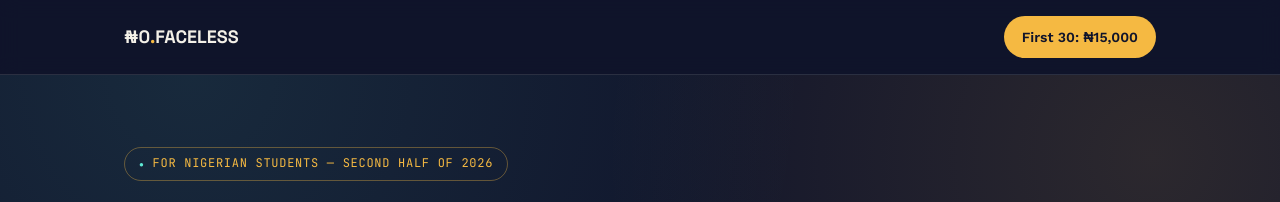
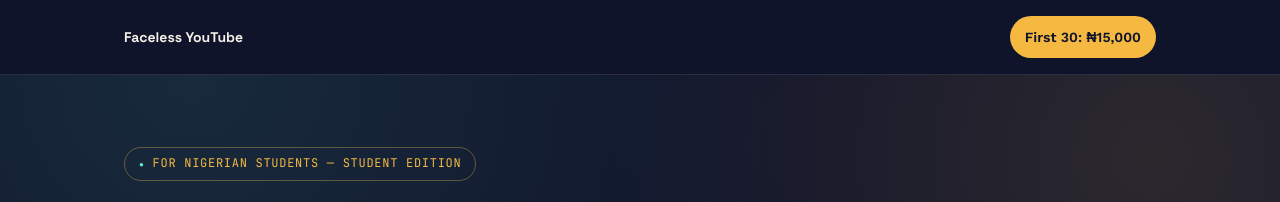
Before and after one commit to BloomHAVENcodes/zero-naira-YouTube-course, a plain HTML site: page index.html in a window 1280 px wide. Shown: the top 202 px of the page. Drawn offline with nearby package versions, Linux system fonts and the light colour scheme.

Commit message:
Add files via upload

```diff
--- a/index.html
+++ b/index.html
@@ -53,11 +53,11 @@
     display:flex; align-items:center; justify-content:space-between;
     padding:16px 24px; max-width:1080px; margin:0 auto;
   }
-  .brand{ font-family:'Space Grotesk'; font-weight:700; font-size:18px; }
+  .brand{ font-family:'Space Grotesk'; font-weight:700; font-size:14px; }
   .brand span{ color:var(--amber); }
   .nav-cta{
     background:var(--amber); color:var(--ink); font-weight:600;
-    padding:10px 18px; border-radius:100px; font-size:14px;
+    padding:10px 15px; border-radius:100px; font-size:14px;
   }
 
   /* ---------- HERO ---------- */
@@ -306,14 +306,14 @@
 
 <nav class="nav">
   <div class="nav-inner">
-    <div class="brand">₦0<span>.</span>FACELESS</div>
+    <div class="brand">Faceless YouTube</div>
     <a href="https://selar.com/25ak110l11" target="_blank" class="nav-cta">First 30: ₦15,000</a>
   </div>
 </nav>
 
 <section class="hero">
   <div class="wrap">
-    <div class="eyebrow reveal in">For Nigerian students — second half of 2026</div>
+    <div class="eyebrow reveal in">For Nigerian students — Student Edition</div>
     <h1 class="reveal in">Start a faceless YouTube channel with <em>₦0</em>, using AI to do the parts you can't.</h1>
     <p class="lede reveal in">No camera. No laptop upgrade. No paid software. Just your phone, free AI tools, and the exact steps I used — screen-recorded, in order, ready to follow today.</p>
     <div class="hero-ctas reveal in">
```
